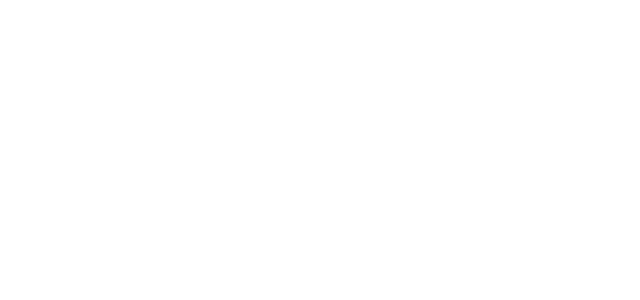
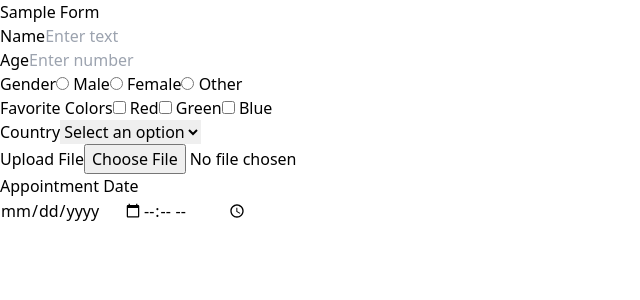
Before and after one commit to Arjunkumar1877/Form-builder, a React (Vite) app in the folder client/: page /form in a window 1280 px wide. Before the commit this address had no page. Shown: the top 300 px of the page, without its empty margins (0-640 px from the left). Built offline with nearby package versions, Linux system fonts and the light colour scheme.

Commit message:
form added

```diff
--- a/client/src/App.tsx
+++ b/client/src/App.tsx
@@ -1,25 +1,43 @@
+import './App.css';
+import FormDisplay from './components/Fom';
+import FormBuilder from './components/FormBuilder';
+import Login from './pages/Login';
+import Signup from './pages/Signup';
+import { BrowserRouter, Routes, Route } from 'react-router-dom';
 
-import './App.css'
-import FormBuilder from './components/FormBuilder'
-import Login from './pages/Login'
-import Signup from './pages/Signup'
-import { BrowserRouter, Routes, Route } from 'react-router-dom'
+
+type FieldType = 'text' | 'number' | 'dropdown' | 'checkbox' | 'radio' | 'upload' | 'datetime';
+
+interface Field {
+  id: string;
+  label: string;
+  type: FieldType;
+  options?: string[];
+}
+
+const staticFields: Field[] = [
+  { id: 'field-1', label: 'Name', type: 'text' },
+  { id: 'field-2', label: 'Age', type: 'number' },
+  { id: 'field-3', label: 'Gender', type: 'radio', options: ['Male', 'Female', 'Other'] },
+  { id: 'field-4', label: 'Favorite Colors', type: 'checkbox', options: ['Red', 'Green', 'Blue'] },
+  { id: 'field-5', label: 'Country', type: 'dropdown', options: ['USA', 'Canada', 'UK'] },
+  { id: 'field-6', label: 'Upload File', type: 'upload' },
+  { id: 'field-7', label: 'Appointment Date', type: 'datetime' },
+];
 
 function App() {
+  const formTitle = "Sample Form";
 
   return (
     <BrowserRouter>
-
-    <Routes>
-
-<Route path='/' element={<FormBuilder />} />
-    <Route path='/signup' element={<Signup />} />
-    <Route path='/login' element={<Login />} />
-
-    </Routes>
-
+      <Routes>
+        <Route path="/" element={<FormBuilder />} />
+        <Route path="/form" element={<FormDisplay title={formTitle} fields={staticFields} />} />
+        <Route path="/signup" element={<Signup />} />
+        <Route path="/login" element={<Login />} />
+      </Routes>
     </BrowserRouter>
-  )
+  );
 }
 
-export default App
+export default App;
--- /dev/null
+++ b/client/src/components/Fom.tsx
@@ -0,0 +1,66 @@
+
+
+import React from 'react';
+
+// Define the possible field types
+type FieldType = 'text' | 'number' | 'dropdown' | 'checkbox' | 'radio' | 'upload' | 'datetime';
+
+// Interface for Field object
+interface Field {
+  id: string;
+  label: string;
+  type: FieldType;
+  options?: string[];
+}
+
+// Props interface for FormDisplay
+interface FormDisplayProps {
+  title: string;
+  fields: Field[];
+}
+
+// FormDisplay component
+const FormDisplay: React.FC<FormDisplayProps> = ({ title, fields }) => {
+  return (
+    <div className="p-6 max-w-lg mx-auto bg-gray-50 rounded-lg shadow-md">
+      <h2 className="text-2xl font-bold mb-4 text-center">{title}</h2>
+
+      {fields.map((field) => (
+        <div key={field.id} className="mb-4">
+          <label className="block text-lg font-semibold mb-2">{field.label}</label>
+          {field.type === 'text' && <input type="text" className="w-full p-2 border border-gray-300 rounded" placeholder="Enter text" />}
+          {field.type === 'number' && <input type="number" className="w-full p-2 border border-gray-300 rounded" placeholder="Enter number" />}
+          {field.type === 'dropdown' && (
+            <select className="w-full p-2 border border-gray-300 rounded">
+              <option value="">Select an option</option>
+              {field.options?.map((option, index) => (
+                <option key={index}>{option}</option>
+              ))}
+            </select>
+          )}
+          {field.type === 'checkbox' &&
+            field.options?.map((option, index) => (
+              <label key={index} className="block">
+                <input type="checkbox" className="mr-2" /> {option}
+              </label>
+            ))}
+          {field.type === 'radio' &&
+            field.options?.map((option, index) => (
+              <label key={index} className="block">
+                <input type="radio" name={field.id} className="mr-2" /> {option}
+              </label>
+            ))}
+          {field.type === 'upload' && <input type="file" className="w-full p-2 border border-gray-300 rounded" />}
+          {field.type === 'datetime' && (
+            <div className="flex space-x-2">
+              <input type="date" className="w-full p-2 border border-gray-300 rounded" />
+              <input type="time" className="w-full p-2 border border-gray-300 rounded" />
+            </div>
+          )}
+        </div>
+      ))}
+    </div>
+  );
+};
+
+export default FormDisplay;
```
